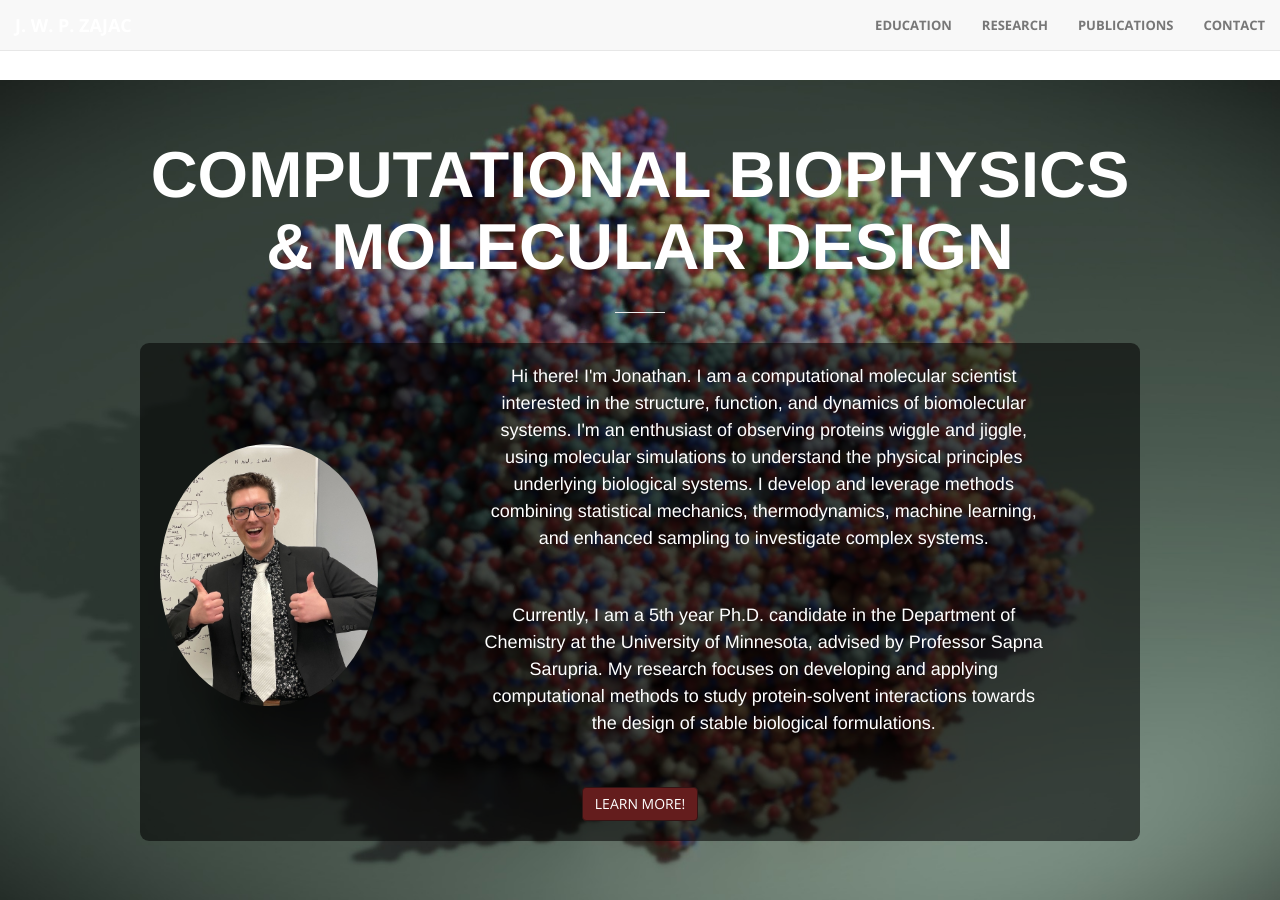
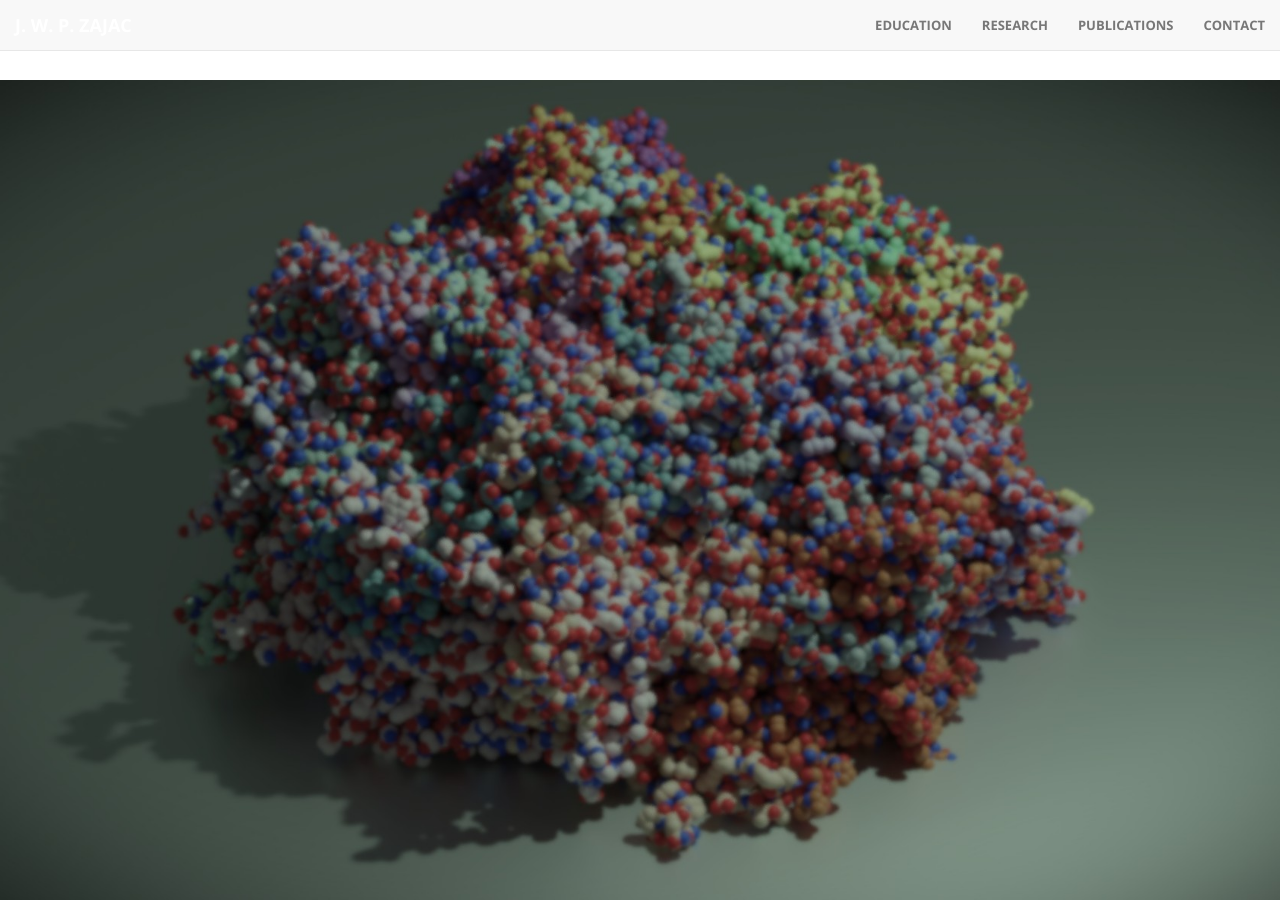
Before and after one commit to Jonathan-Zajac/Jonathan-Zajac.github.io, a Jekyll site: the page built from index.html, in a window 1280 px wide and 900 px high. Built offline with Jekyll 4.4.1, drawn with Linux system fonts in a browser that asks for light colours.

Commit message:
change header opacity and z-index

```diff
--- a/_includes/header.html
+++ b/_includes/header.html
@@ -4,7 +4,7 @@
         position: relative;
         width: 100%;
         text-align: center;
-        color: white;
+        color: rgba(255, 255, 255, 0);
         overflow: hidden;
     }
 
@@ -18,7 +18,7 @@
         background-image: url('img/header.jpg');
         background-size: cover;
         background-position: center;
-        /*z-index: -1; /* behind all content */
+        z-index: 1;
     }
 
     .header-content {
```
